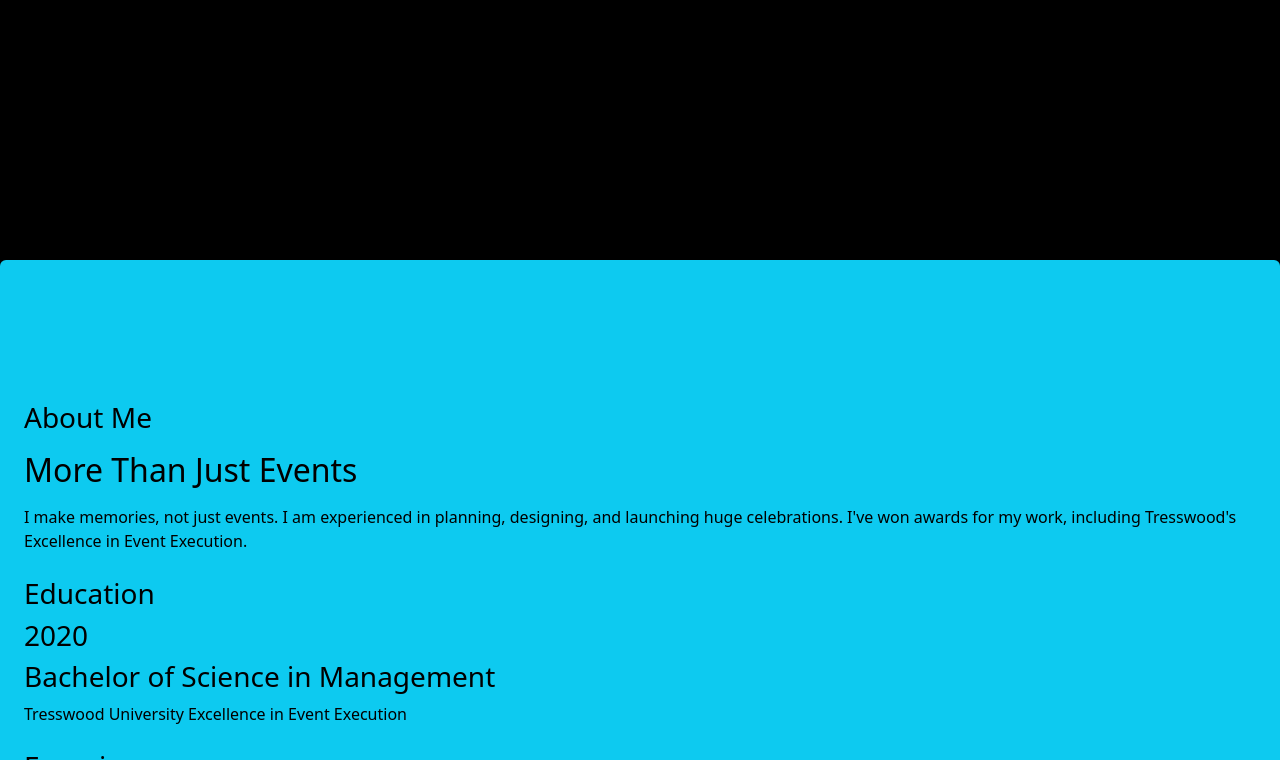
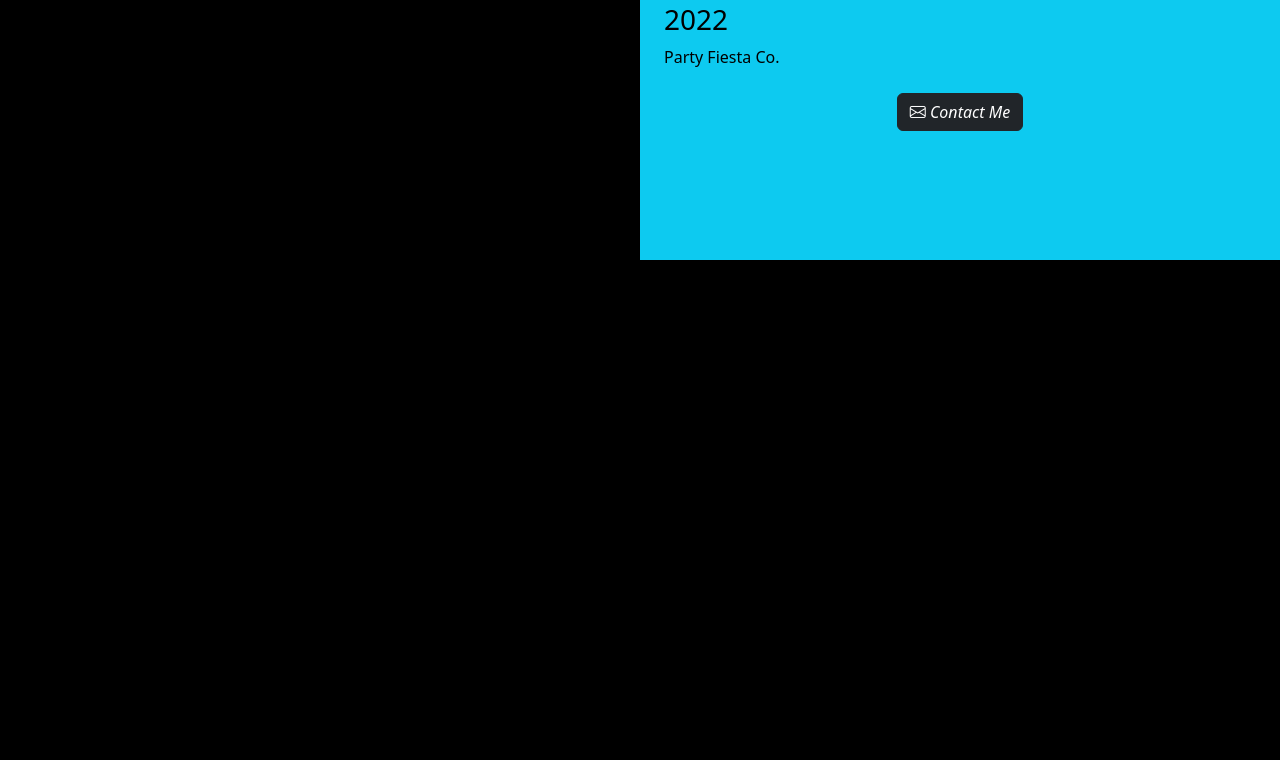
Before and after one commit to hammadmajid/portfolio-template, a website built with Vite: page index.html in a window 1280 px wide. Shown: the part 540-1300 px from the top of the page. After the commit the page ends 800 px from the top, so only its background shows below. Built offline with nearby package versions, Linux system fonts and the light colour scheme; files whose address does not match are found by name.

Commit message:
style: change layout on large devices

```diff
--- a/index.html
+++ b/index.html
@@ -20,6 +20,7 @@
   <body class="bg-black text-white d-flex flex-column">
     <div
       class="vh-100 p-4 d-flex flex-column gap-2 align-items-center justify-content-center"
+      id="layout_size-1--js"
     >
       <div>
         <img src="./profile-picture" alt="profile picture" />
@@ -42,6 +43,7 @@
     </div>
     <div
       class="bg-info text-black vh-100 rounded-top p-4 d-flex flex-column gap-2 align-items-center justify-content-center"
+      id="layout_size-2--js"
     >
       <h3 class="w-100">About Me</h3>
       <h2 id="about-title" class="w-100"></h2>
--- a/script.js
+++ b/script.js
@@ -29,3 +29,17 @@ function displayData(data) {
   // job info
   document.getElementById("job-info").innerText = data["work"]["info"];
 }
+
+// change layout on large devices
+
+let minWidth = "min-width: 786px";
+
+let bodyEle = document.getElementsByTagName("body")[0];
+let divEle = document.getElementById('layout_size-1--js');
+let divEle2 = document.getElementById('layout_size-2--js');
+
+if (window.matchMedia("(min-width: 768px)").matches) {
+  bodyEle.classList.replace('flex-column', 'flex-row');
+  divEle.classList.toggle('w-50');
+  divEle2.classList.toggle('w-50');
+}
```
